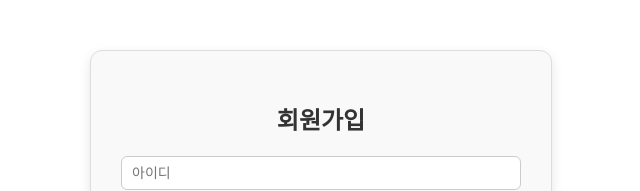
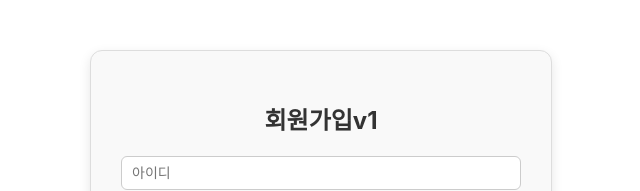
Before and after one commit to wizard113/yangpa-fe, a React (Create React App) app: page / in a window 1280 px wide. Shown: the top 191 px of the page, without its empty margins (319-959 px from the left). Built offline with nearby package versions, Linux system fonts and the light colour scheme.

Commit message:
회원가입 v1

```diff
--- a/src/AuthForm.jsx
+++ b/src/AuthForm.jsx
@@ -50,7 +50,7 @@ export default function AuthForm() {
 
   return (
     <div className="auth-container">
-      <h2>{mode === 'sign-up' ? '회원가입' : '로그인'}</h2>
+      <h2>{mode === 'sign-up' ? '회원가입v1' : '로그인'}</h2>
       <form onSubmit={handleSubmit} className="auth-form">
         <div className="form-group">
           <input
```
